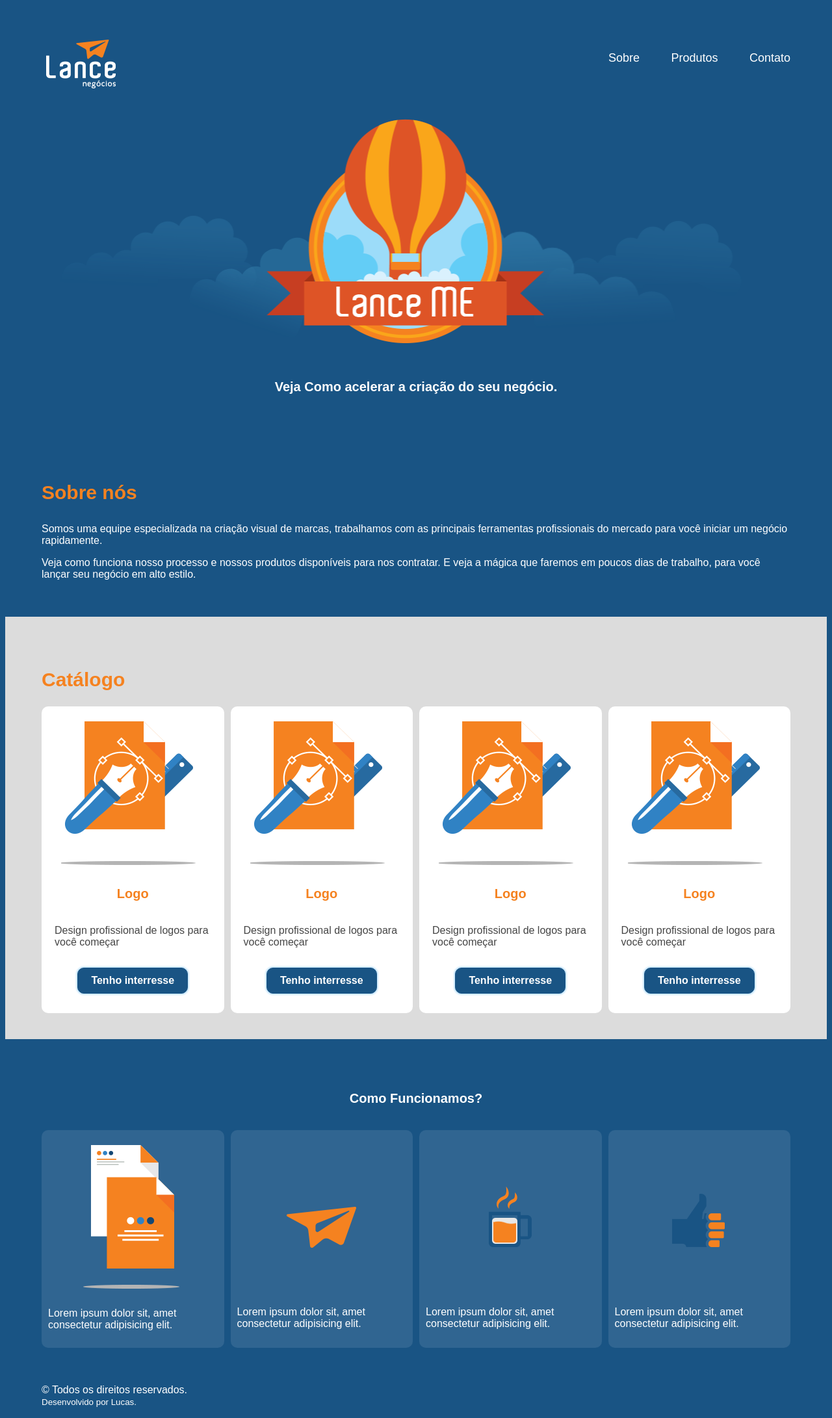
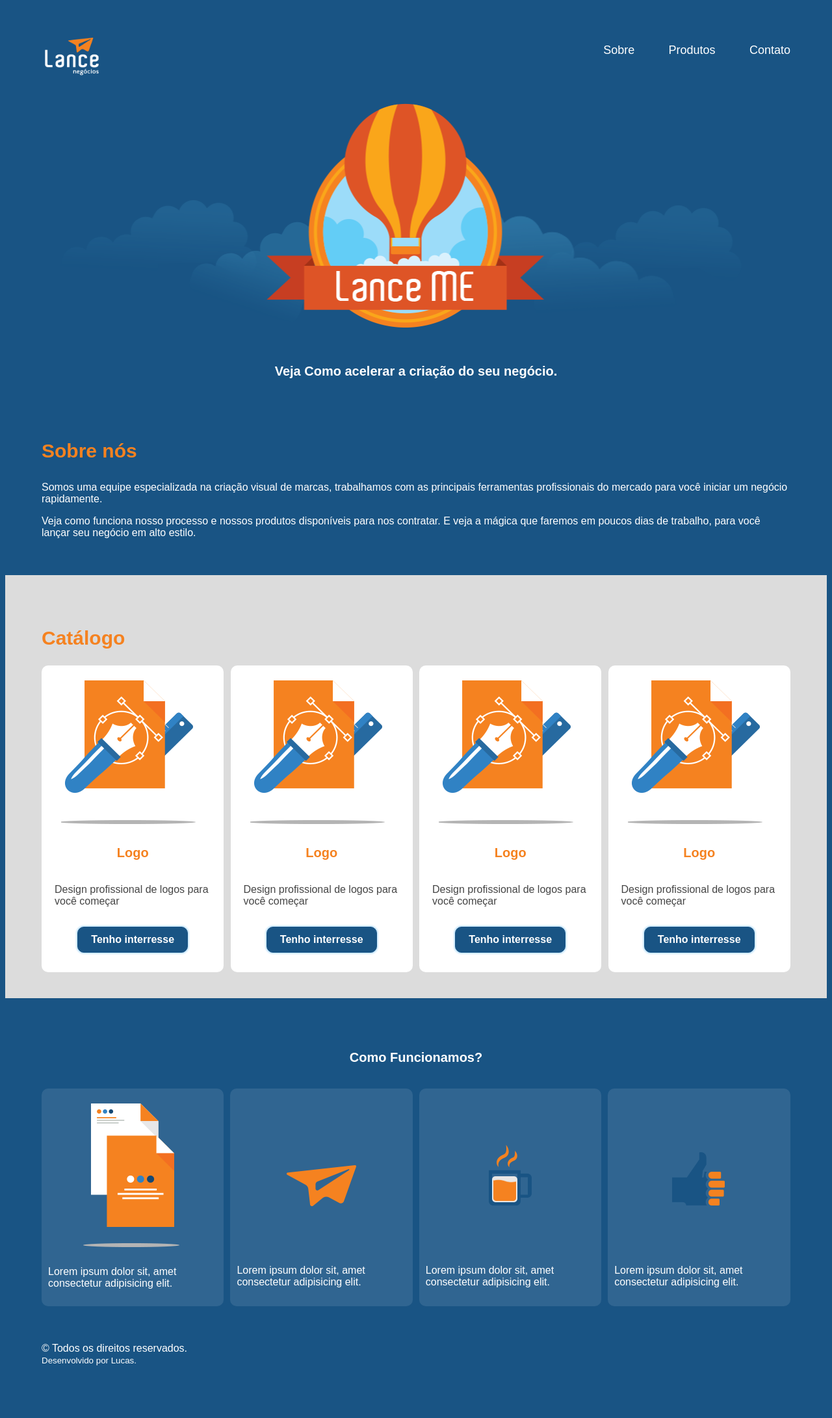
Before and after one commit to lucasnoguueira/Lance-ME, a website built with webpack: page src/index.html in a window 1280 px wide. Shown: the whole page at 65% size. After the commit the page ends 2118 px from the top, so only its background shows below. Built offline with nearby package versions, Linux system fonts and the light colour scheme; files whose address does not match are found by name; a web font is replaced by a local one.

Commit message:
Desing responsivo

```diff
--- a/src/index.html
+++ b/src/index.html
@@ -11,13 +11,13 @@
     <div id="root">
         <header>
             <div class="container">
-                <h2 class="logo"><img src="./assets/images/logo-lance.png" alt="Lance Negócios"></h2>
-                <nav class="nav">
+                <h2 class="logo col-1" ><img src="./assets/images/logo-lance.png" alt="Lance Negócios"></h2>
+                <nav class="nav col-3">
                     <a class="nav__item" href="#sobre">Sobre</a>
                     <a class="nav__item" href="#Produtos">Produtos</a>
                     <a class="nav__item" href="#Contato">Contato</a>
                 </nav>
-                <div class="hero">
+                <div class="hero col-12">
                     <h1>Veja Como acelerar a criação do seu negócio.</h1>
                 </div>
             </div>
@@ -25,7 +25,7 @@
 
         <section id="sobre">
             <div class="container">
-                <article>
+                <article class="col-12">
                     <h1>Sobre nós</h1>
                     <p>Somos uma equipe especializada na criação visual de marcas, trabalhamos com as principais ferramentas profissionais do mercado para você iniciar um negócio rapidamente. </p>
                     <p>Veja como funciona nosso processo e nossos produtos disponíveis para nos contratar. E veja a mágica que faremos em poucos dias de trabalho, para você lançar seu negócio em alto estilo. </p>
@@ -37,7 +37,7 @@
             <div class="container">
                 <h1>Catálogo</h1>
                 <div class="vitrine">
-                    <div class="vitrine__produto">
+                    <div class="vitrine__produto col-12">
                         <div class="vitrine__image">
                             <img src="./assets/images/produto-logo.png" alt="Criação de Logo">
                         </div>
@@ -45,7 +45,7 @@
                         <p class="vitrine__desc">Design profissional de logos para você começar</p>
                         <a href="#produto-logo" class="vitrine__button">Tenho interresse</a>
                     </div>
-                    <div class="vitrine__produto">
+                    <div class="vitrine__produto col-12">
                         <div class="vitrine__image">
                             <img src="./assets/images/produto-logo.png" alt="Criação de Logo">
                         </div>
@@ -53,7 +53,7 @@
                         <p class="vitrine__desc">Design profissional de logos para você começar</p>
                         <a href="#produto-logo" class="vitrine__button">Tenho interresse</a>
                     </div>
-                    <div class="vitrine__produto">
+                    <div class="vitrine__produto col-12">
                         <div class="vitrine__image">
                             <img src="./assets/images/produto-logo.png" alt="Criação de Logo">
                         </div>
@@ -61,7 +61,7 @@
                         <p class="vitrine__desc">Design profissional de logos para você começar</p>
                         <a href="#produto-logo" class="vitrine__button">Tenho interresse</a>
                     </div>
-                    <div class="vitrine__produto">
+                    <div class="vitrine__produto col-12">
                         <div class="vitrine__image">
                             <img src="./assets/images/produto-logo.png" alt="Criação de Logo">
                         </div>
@@ -78,7 +78,7 @@
         <section id="como-funciona">
             <div class="container">
                 <h1>Como Funcionamos?</h1>
-                    <div class="steps">
+                    <div class="steps col-12">
                         <div class="steps__produto">
                             <div class="steps__image">
                                 <img src="./assets/images/produto-timbrado.png" alt="produto-timbrado">
--- /dev/null
+++ b/src/scss/_grid.scss
@@ -0,0 +1,18 @@
+.col-1 { width: 8.33%}
+.col-2 { width: calc(8.33%*2)}
+.col-3 { width: calc(8.33%*3)}
+.col-4 { width: calc(8.33%*4)}
+.col-5 { width: calc(8.33%*5)}
+.col-6 { width: calc(8.33%*6)}
+.col-7 { width: calc(8.33%*7)}
+.col-8 { width: calc(8.33%*8)}
+.col-9 { width: calc(8.33%*9)}
+.col-10 { width: calc(8.33%*10)}
+.col-11 { width: calc(8.33%*11)}
+.col-12 { width: calc(8.33%*12)}
+
+@media (max-width: 767px) {
+    [class*="col-"] { //seletor para pegar qualquer class que tenha o começo colocado entre paresenteses
+        width: 100%;
+    }
+}
--- a/src/scss/_header.scss
+++ b/src/scss/_header.scss
@@ -11,14 +11,14 @@ header .container {
         background-position: top center;
         height: 45rem;
         display: flex;
-        padding-bottom: 4rem ;
         align-items: flex-end;
         width: 100%;
 
         h1 {
-            padding: 1 0 0;
+            padding-top: 4rem;
             text-align: center;
             width: 100%;
         }
+
     }
 }
--- a/src/scss/_steps.scss
+++ b/src/scss/_steps.scss
@@ -2,6 +2,12 @@
     display: grid;
     grid-template-columns: repeat(4, 1fr);
     gap: 1rem;
+
+    @media (max-width:767px){
+        grid-template-columns: repeat(1, 1fr);
+        gap: 2rem;
+    }
+
 
     &__produto {
         background-color: rgba(255, 255, 255, .1);
@@ -22,7 +28,7 @@
         justify-content: center;
         align-items: center;
         width: 100%;
-        min-width: 243px;
+        min-height: 243px;
 
     }
 
--- a/src/scss/_vitrine.scss
+++ b/src/scss/_vitrine.scss
@@ -2,6 +2,11 @@
     display: grid;
     grid-template-columns: repeat(4, 1fr);
     gap: 1rem;
+
+    @media (max-width:767px) {
+        grid-template-columns: repeat(1, 1fr);
+        gap: 2rem;
+    }
 
     &__produto {
         background-color: white;
--- a/src/scss/styles.scss
+++ b/src/scss/styles.scss
@@ -10,7 +10,17 @@ $font-size-nav: 1.8rem;
 @import 'fonts';
 @import url('https://fonts.googleapis.com/css2?family=Fruktur&display=swap');
 @import 'nav';
+@import 'grid';
 
+
+@viewport {
+    width: device-width;
+    zoom: 1;
+}
+
+* {
+    box-sizing: border-box;
+}
 
 html {
     font-size: 62.5%;
@@ -58,11 +68,20 @@ section {
     margin: 0;
 }
 
+img {
+    max-width: 100%;
+    height: auto;
+}
+
 .container {
     display: flex;
     flex-flow: column;
     margin: 0 auto;
     max-width: 90vw;
+
+    @media (max-width: 768px){
+        max-width: 99%;
+    }
 
 }
 
@@ -73,3 +92,4 @@ section {
 @import 'produtos';
 @import 'footer';
 @import 'steps';
+@import 'responsive';
```
Also changed, not shown: src/css/styles.css, src/scss/_responsive.scss (added), 1 other file.
